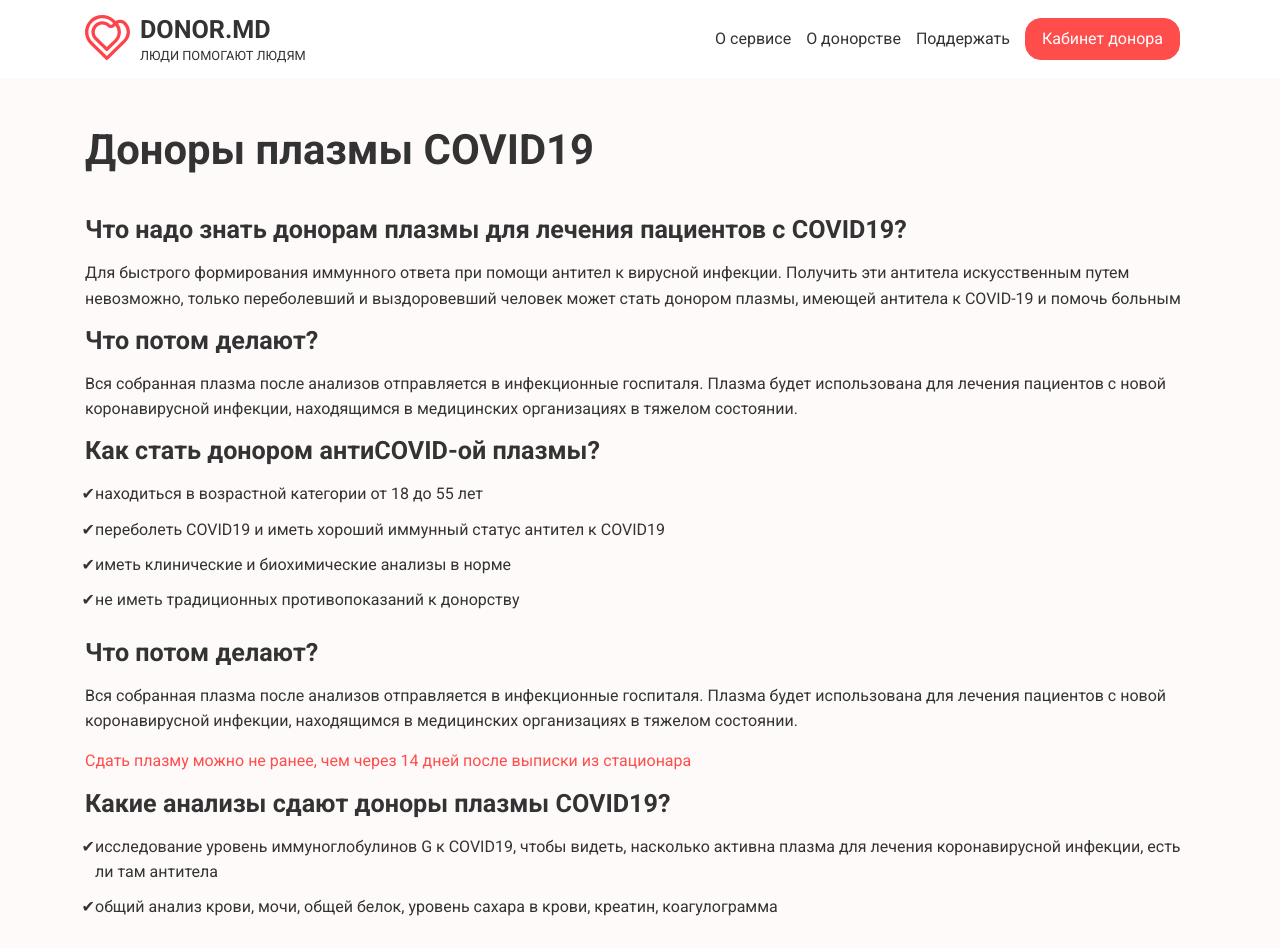
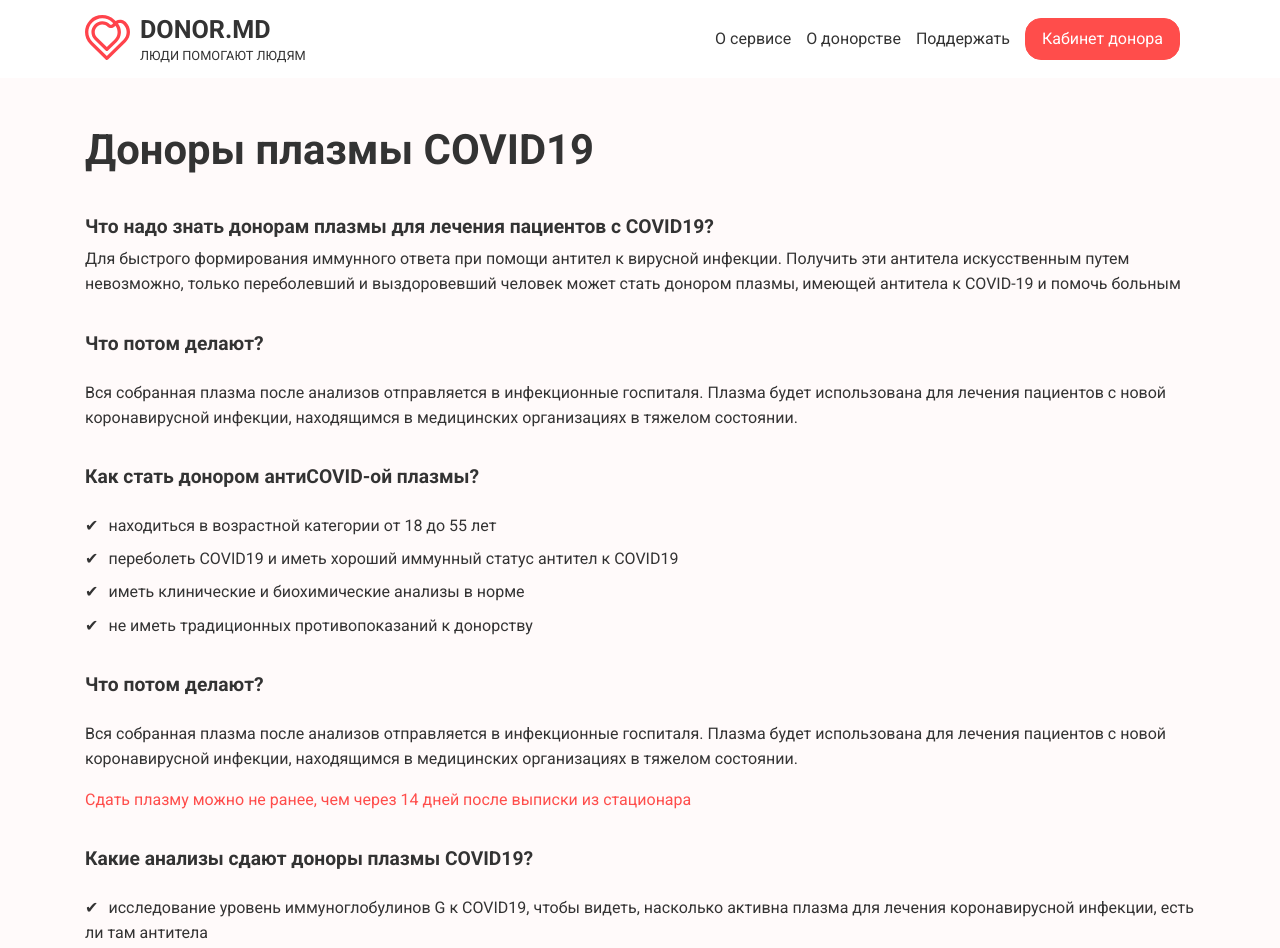
Before and after one commit to Donormd/donor.md-frontend, a Next.js app: page /plasma-donors in a window 1280 px wide. Shown: the top 948 px of the page. Built offline with nearby package versions, Linux system fonts and the light colour scheme.

Commit message:
fix mismatch design on plasma-donors page

```diff
--- a/src/pages/plasma-donors.tsx
+++ b/src/pages/plasma-donors.tsx
@@ -1,27 +1,20 @@
-import styled from 'styled-components';
-
-import { Paragraph as PH, Title as TL } from '../components/UI/typography';
+import { ListWithCheck } from '../components/UI/list-with-check';
+import { Paragraph, Title } from '../components/UI/typography';
 import { Container } from '../core/layouts/container';
 import { HeaderContentFooter } from '../core/layouts/header-content-footer';
 
-const Paragraph = styled(PH)`
-  margin-bottom: 15px;
-`;
+const list = [
+  'находиться в возрастной категории от 18 до 55 лет',
+  'переболеть COVID19 и иметь хороший иммунный статус антител к COVID19',
+  'иметь клинические и биохимические анализы в норме',
+  'не иметь традиционных противопоказаний к донорству',
+];
 
-const Title = styled(TL)`
-  margin-bottom: 15px;
-  &:first-child {
-    margin-bottom: 40px;
-  }
-`;
-
-const List = styled.ul`
-  padding-left: 10px;
-`;
-const ListItem = styled.li`
-  list-style-type: '✔';
-  padding-bottom: 10px;
-`;
+const list2 = [
+  `исследование уровень иммуноглобулинов G к COVID19, чтобы видеть, насколько активна плазма для
+   лечения коронавирусной инфекции, есть ли там антитела`,
+  'общий анализ крови, мочи, общей белок, уровень сахара в крови, креатин, коагулограмма',
+];
 
 const PlasmaDonors = () => {
   return (
@@ -30,7 +23,7 @@ const PlasmaDonors = () => {
         <Title margin='0 0 40px 0' bold>
           Доноры плазмы COVID19
         </Title>
-        <Title as='h3' bold>
+        <Title as='h4' bold>
           Что надо знать донорам плазмы для лечения пациентов с COVID19?
         </Title>
         <Paragraph>
@@ -38,7 +31,7 @@ const PlasmaDonors = () => {
           антитела искусственным путем невозможно, только переболевший и выздоровевший человек может стать
           донором плазмы, имеющей антитела к COVID-19 и помочь больным
         </Paragraph>
-        <Title as='h3' bold>
+        <Title as='h4' margin='35px 0 25px 0' bold>
           Что потом делают?
         </Title>
         <Paragraph>
@@ -46,16 +39,11 @@ const PlasmaDonors = () => {
           для лечения пациентов с новой коронавирусной инфекции, находящимся в медицинских организациях в
           тяжелом состоянии.
         </Paragraph>
-        <Title as='h3' bold>
+        <Title as='h4' margin='35px 0 25px 0' bold>
           Как стать донором антиCOVID-ой плазмы?
         </Title>
-        <List>
-          <ListItem>находиться в возрастной категории от 18 до 55 лет</ListItem>
-          <ListItem>переболеть COVID19 и иметь хороший иммунный статус антител к COVID19</ListItem>
-          <ListItem>иметь клинические и биохимические анализы в норме</ListItem>
-          <ListItem>не иметь традиционных противопоказаний к донорству</ListItem>
-        </List>
-        <Title as='h3' bold>
+        <ListWithCheck list={list} />
+        <Title as='h4' margin='35px 0 25px 0' bold>
           Что потом делают?
         </Title>
         <Paragraph>
@@ -66,19 +54,11 @@ const PlasmaDonors = () => {
         <Paragraph color='red'>
           Сдать плазму можно не ранее, чем через 14 дней после выписки из стационара
         </Paragraph>
-        <Title as='h3' bold>
+        <Title as='h4' margin='35px 0 25px 0' bold>
           Какие анализы сдают доноры плазмы COVID19?
         </Title>
-        <List>
-          <ListItem>
-            исследование уровень иммуноглобулинов G к COVID19, чтобы видеть, насколько активна плазма для
-            лечения коронавирусной инфекции, есть ли там антитела
-          </ListItem>
-          <ListItem>
-            общий анализ крови, мочи, общей белок, уровень сахара в крови, креатин, коагулограмма
-          </ListItem>
-        </List>
-        <Title as='h3' bold>
+        <ListWithCheck list={list2} />
+        <Title as='h4' margin='35px 0 25px 0' bold>
           Как проходит сдача плазмы?
         </Title>
         <Paragraph>
@@ -90,7 +70,7 @@ const PlasmaDonors = () => {
           Нахождение в стационаре после сдачи плазмы не требуется. В течение суток не рекомендуется заниматься
           физическими упражнениями, курить, необходимо хорошо и правильно питаться.
         </Paragraph>
-        <Title as='h3' bold>
+        <Title as='h4' margin='35px 0 25px 0' bold>
           Куда обратиться для сдачи плазмы?
         </Title>
         <Paragraph>
```
Also changed, not shown: 1 other file (tests, documents, lock files or other folders).
